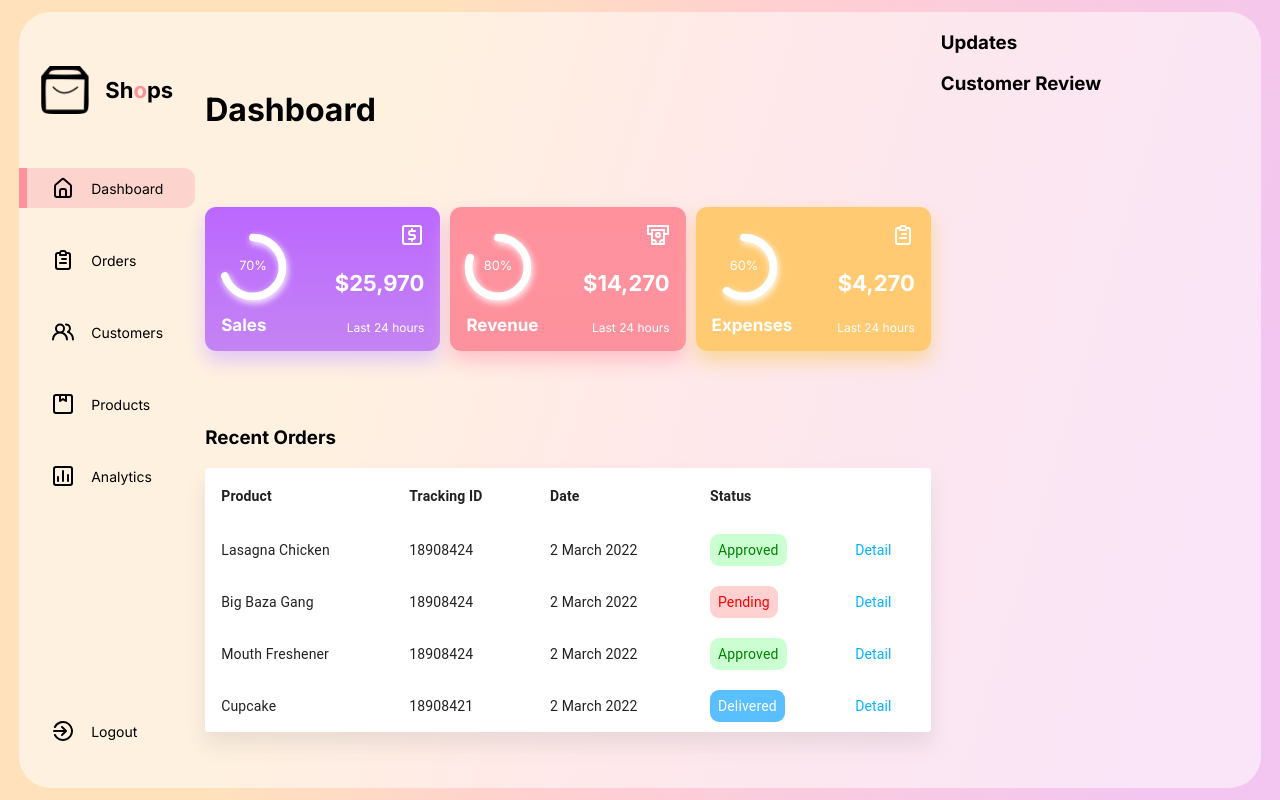
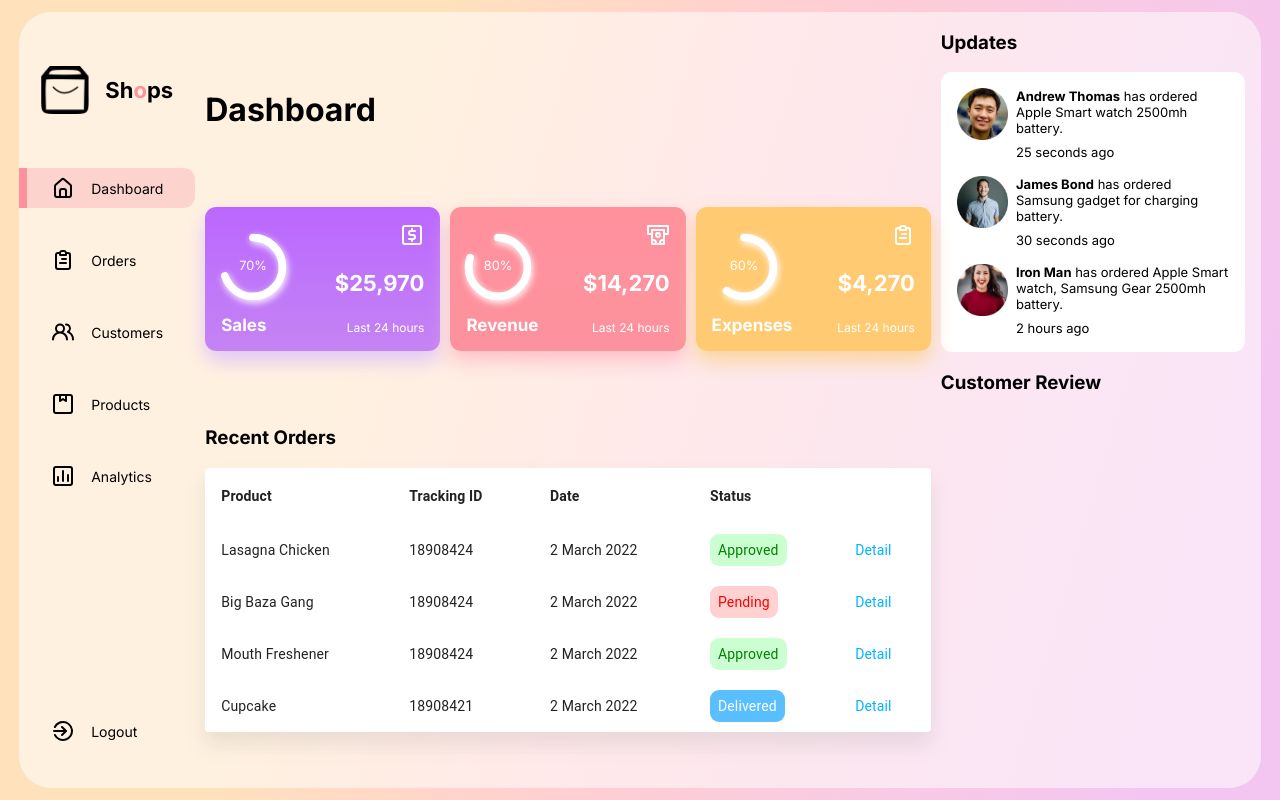
Before and after one commit to itzzmerov/react-responsive-admin-apexcharts, a React (Create React App) app: page / in a window 1280 px wide. Built offline with nearby package versions, Linux system fonts and the light colour scheme.

Commit message:
Added Updates at the RightSide of the Dashboard

```diff
--- a/src/components/Updates/Updates.css
+++ b/src/components/Updates/Updates.css
@@ -0,0 +1,24 @@
+.Updates {
+    width: 85%;
+    background: white;
+    border-radius: 0.7rem;
+    padding: 1rem;
+    gap: 1rem;
+    display: flex;
+    flex-direction: column;
+    font-size: 13px;
+}
+
+.update {
+    display: flex;
+    gap: 0.5rem;
+}
+
+.update>img {
+    width: 3.2rem;
+    height: 3.2rem;
+}
+
+.noti>div>span:nth-of-type(1) {
+    font-weight: bold;
+}
--- a/src/components/Updates/Updates.jsx
+++ b/src/components/Updates/Updates.jsx
@@ -1,10 +1,24 @@
 import React from 'react'
 import './Updates.css'
+import { UpdatesData } from '../../Data/Data'
 
 const Updates = () => {
     return (
         <div className="Updates">
-
+            {UpdatesData.map((update) => {
+                return (
+                    <div className="update">
+                        <img src={update.img} alt="" />
+                        <div className="noti">
+                            <div style={{ marginBottom: '0.5rem' }}>
+                                <span>{update.name}</span>
+                                <span> {update.noti}</span>
+                            </div>
+                            <span>{update.time}</span>
+                        </div>
+                    </div>
+                )
+            })}
         </div>
     )
 }
```
